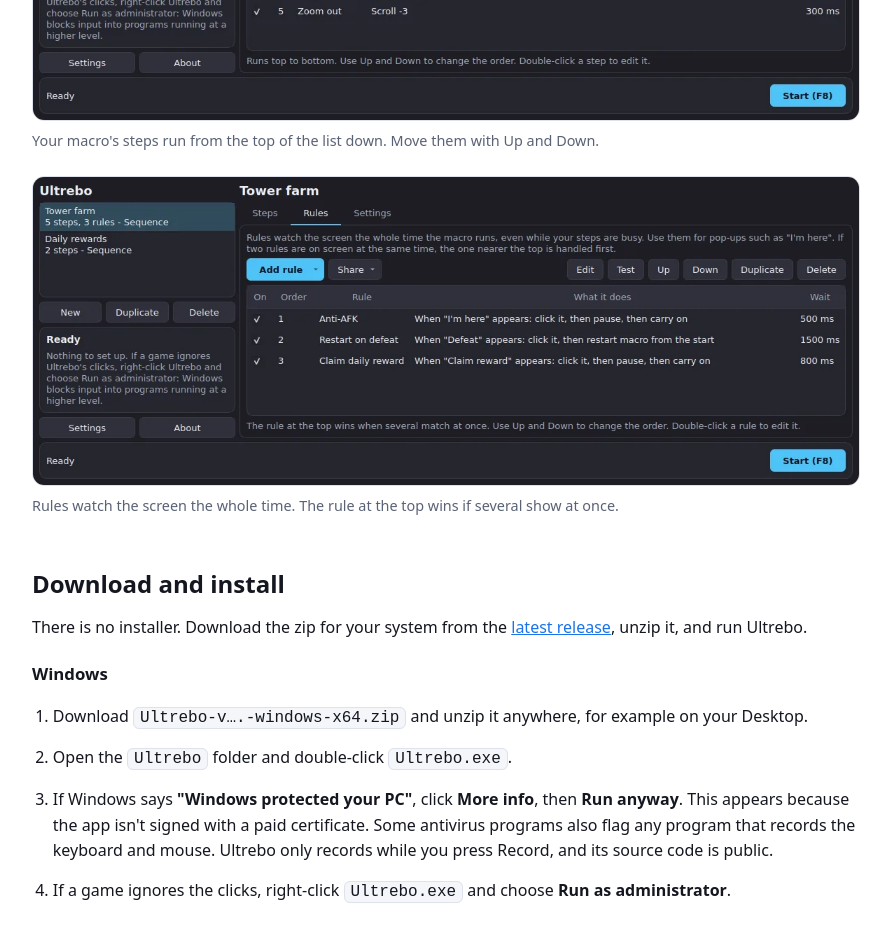
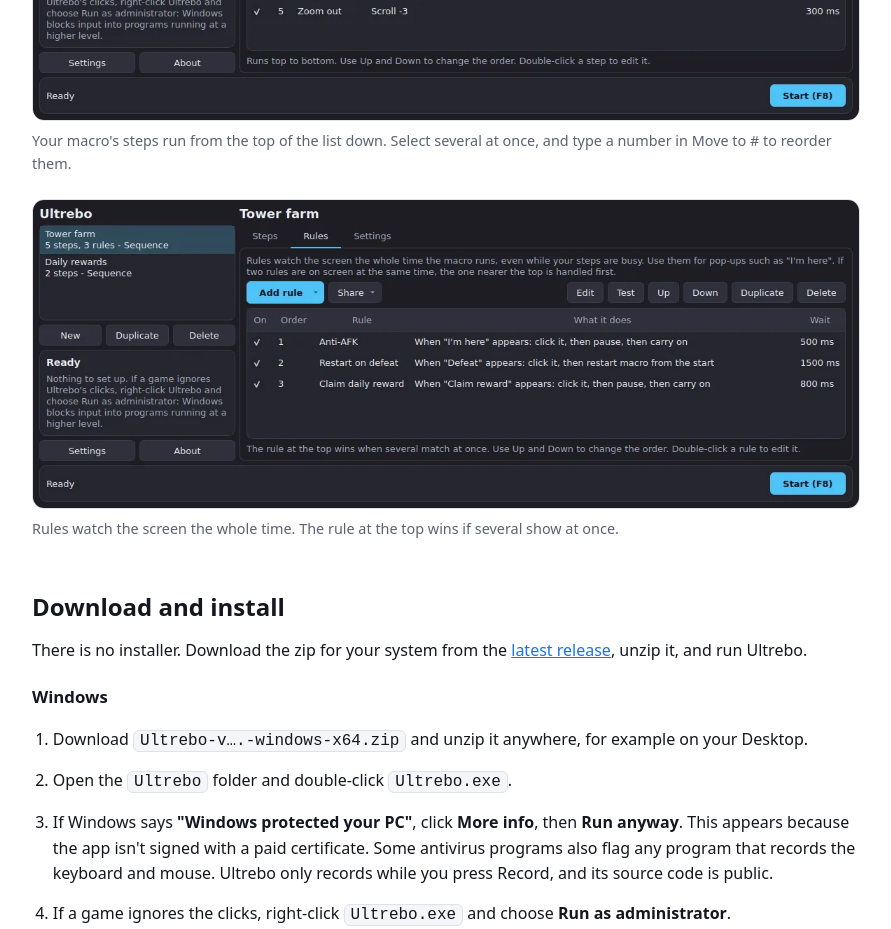
Before and after one commit to Ultimate0026/Ultimate, a plain HTML site: page docs/pc.html in a window 1280 px wide. Shown: the part 1500-2429 px from the top of the page, without its empty margins (194-1085 px from the left). Drawn offline with Linux system fonts and the light colour scheme.

Commit message:
Website: PC steps are reordered with Move to #

```diff
--- a/docs/pc.html
+++ b/docs/pc.html
@@ -72,7 +72,7 @@
   <figure class="wide">
     <img src="img/pc-steps.webp" width="1180" height="440" loading="lazy"
          alt="Ultrebo's Steps tab on a computer: a list of steps such as clicks, a key press, finding the text Skip, and a scroll, each with its wait time">
-    <figcaption>Your macro's steps run from the top of the list down. Move them with Up and Down.</figcaption>
+    <figcaption>Your macro's steps run from the top of the list down. Select several at once, and type a number in Move to # to reorder them.</figcaption>
   </figure>
   <figure class="wide">
     <img src="img/pc-rules.webp" width="1180" height="440" loading="lazy"
```
